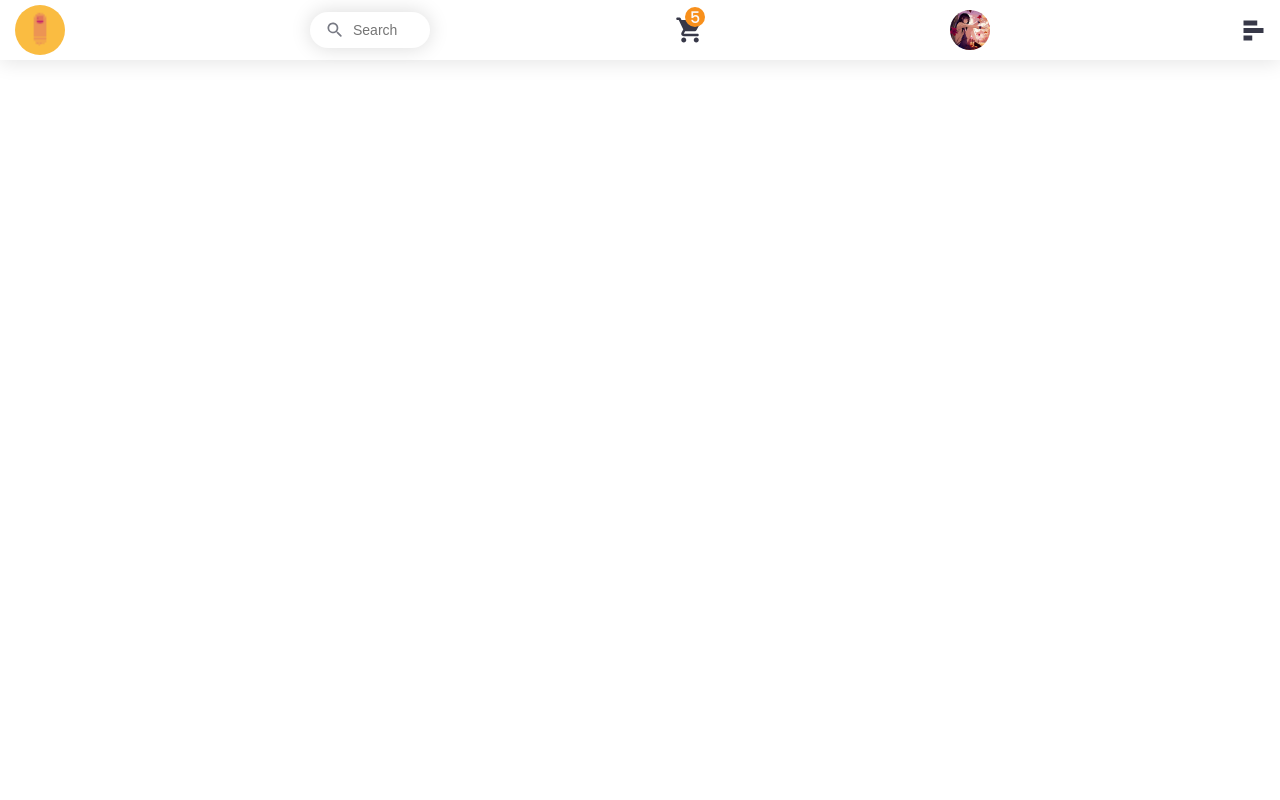
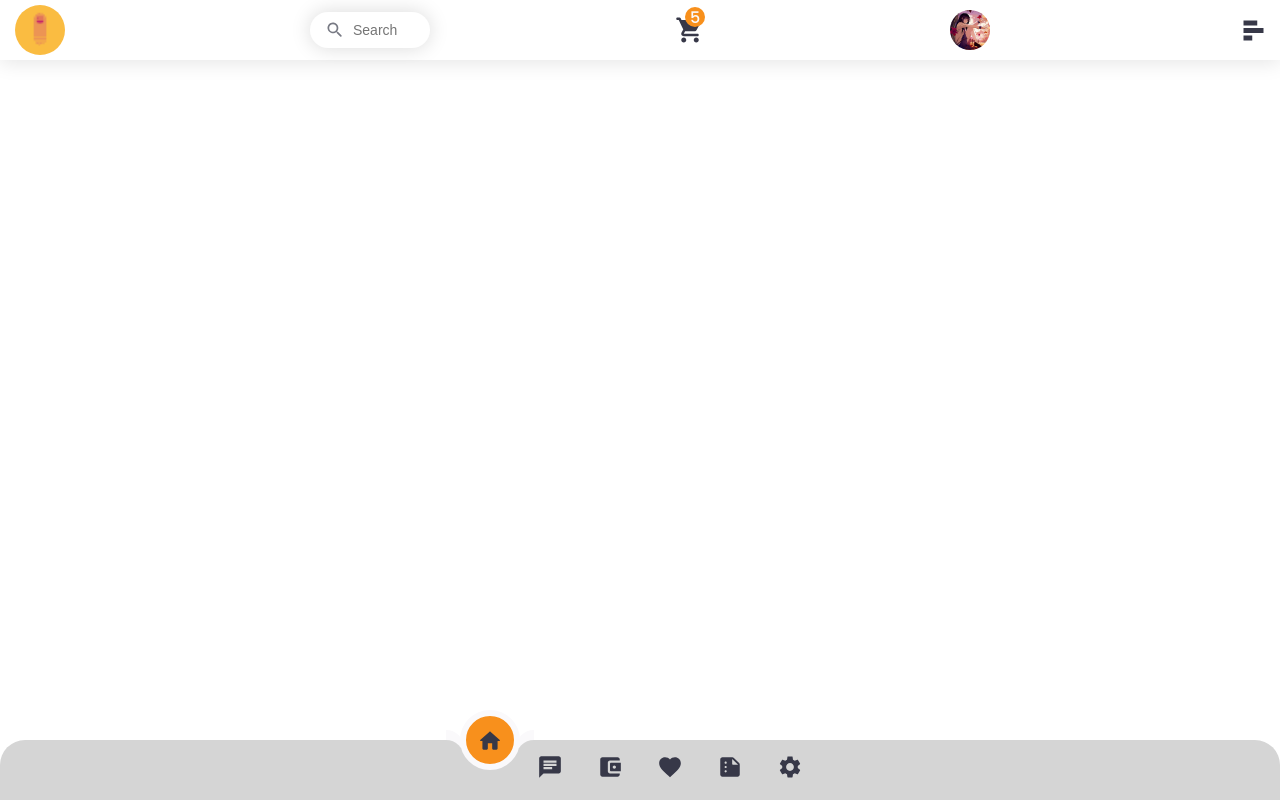
Before and after one commit to sur2000/Restaurent-orders, a React (Create React App) app: page / in a window 1280 px wide. Built offline with nearby package versions, Linux system fonts and the light colour scheme.

Commit message:
menucontainer added

```diff
--- a/src/App.css
+++ b/src/App.css
@@ -134,3 +134,128 @@
   color: #373848;
   font-size: 30px !important;
 }
+
+.bottomMenu {
+  position: fixed;
+  bottom: 0;
+  left: 0;
+  display: flex;
+  justify-content: center;
+  align-items: center;
+  width: 100%;
+  height: 60px;
+  background: #d5d5d5;
+  border-radius: 25px 25px 0px 0px;
+  z-index: 101;
+}
+
+.bottomMenu ul {
+  display: flex;
+}
+
+.bottomMenu ul li {
+  position: relative;
+  list-style: none;
+  width: 60px;
+  height: 60px;
+  z-index: 1;
+}
+
+.bottomMenu ul li a {
+  position: relative;
+  display: flex;
+  justify-content: center;
+  align-items: center;
+  flex-direction: column;
+  width: 100%;
+  text-align: center;
+  font-weight: 500;
+}
+
+.bottomMenu ul li a .icon {
+  position: relative;
+  display: block;
+  line-height: 70px;
+  text-align: center;
+  transition: 0.5s;
+}
+
+.bottomMenu ul li a .icon .MuiSvgIcon-root {
+  font-size: 26px;
+  color: #373848;
+}
+
+.bottomMenu ul li.active a .icon {
+  transform: translateY(-26px);
+}
+
+.bottomMenu ul li:active a .icon .MuiSvgIcon-root {
+  color: #faf9fb;
+  transition: 0.5s;
+}
+
+.indicator {
+  position: absolute;
+  height: 60px;
+  width: 60px;
+  background: #f8901c;
+  top: -50%;
+  border-radius: 50%;
+  border: 6px solid #faf9fb;
+  transition: 0.5s;
+}
+
+.indicator::before {
+  content: "";
+  position: absolute;
+  top: 50%;
+  left: -20px;
+  width: 18px;
+  height: 18px;
+  background: transparent;
+  border-top-right-radius: 18px;
+  box-shadow: 0px -10px 0 0 #faf9fb;
+}
+
+.indicator::after {
+  content: "";
+  position: absolute;
+  top: 50%;
+  right: -20px;
+  width: 18px;
+  height: 18px;
+  background: transparent;
+  border-top-left-radius: 18px;
+  box-shadow: 0px -10px 0 0 #faf9fb;
+}
+
+.bottomMenu ul li:nth-child(1).active ~ .indicator {
+  transform: translateX(calc(60px * 0));
+}
+
+.bottomMenu ul li:nth-child(2).active ~ .indicator {
+  transform: translateX(calc(60px * 1));
+}
+
+.bottomMenu ul li:nth-child(3).active ~ .indicator {
+  transform: translateX(calc(60px * 2));
+}
+
+.bottomMenu ul li:nth-child(4).active ~ .indicator {
+  transform: translateX(calc(60px * 3));
+}
+
+.bottomMenu ul li:nth-child(5).active ~ .indicator {
+  transform: translateX(calc(60px * 4));
+}
+
+.bottomMenu ul li:nth-child(6).active ~ .indicator {
+  transform: translateX(calc(60px * 5));
+}
+
+main {
+  width: 100%;
+  height: auto;
+  position: relative;
+  margin-top: 60px;
+}
--- a/src/App.js
+++ b/src/App.js
@@ -1,11 +1,67 @@
 
 import './App.css';
 import Header from './Components/Header';
+import MenuContainer from "./Components/MenuContainer";
+import {
+  AccountBalanceWalletRounded,
+  Chat,
+  Favorite,
+  HomeRounded,
+  Settings,
+  SummarizeRounded,
+} from "@mui/icons-material";
+
+import { useEffect, useState } from "react";
+
+
 
 function App() {
+
+  useEffect(() => {
+    const menuLi = document.querySelectorAll("#menu li");
+
+    function setMenuActive() {
+      menuLi.forEach((n) => n.classList.remove("active"));
+      this.classList.add("active");
+    }
+
+    menuLi.forEach((n) => n.addEventListener("click", setMenuActive));
+
+  }, []);
+
+
+
+
+
+
   return (
     <div className="App">
       <Header />
+
+     <main>
+
+
+
+     </main>
+
+     <div className="bottomMenu">
+        <ul id="menu">
+          {/* prettier-ignore */}
+          <MenuContainer link = {'#'} icon = {<HomeRounded />}  isHome/>
+          {/* prettier-ignore */}
+          <MenuContainer link = {'#'} icon = {<Chat />}  />
+          {/* prettier-ignore */}
+          <MenuContainer link = {'#'} icon = {<AccountBalanceWalletRounded />}  />
+          {/* prettier-ignore */}
+          <MenuContainer link = {'#'} icon = {<Favorite />} />
+          {/* prettier-ignore */}
+          <MenuContainer link = {'#'} icon = {<SummarizeRounded />}  />
+          {/* prettier-ignore */}
+          <MenuContainer link = {'#'} icon = {<Settings />}  />
+          <div className="indicator"></div>
+        </ul>
+      </div>
+
     </div>
   );
 }
--- /dev/null
+++ b/src/Components/MenuContainer.js
@@ -0,0 +1,13 @@
+import React from "react";
+
+function MenuContainer({ link, icon, isHome }) {
+  return (
+    <li className={isHome ? `active` : ``}>
+      <a href={link}>
+        <span className="icon">{icon}</span>
+      </a>
+    </li>
+  );
+}
+
+export default MenuContainer;
```
